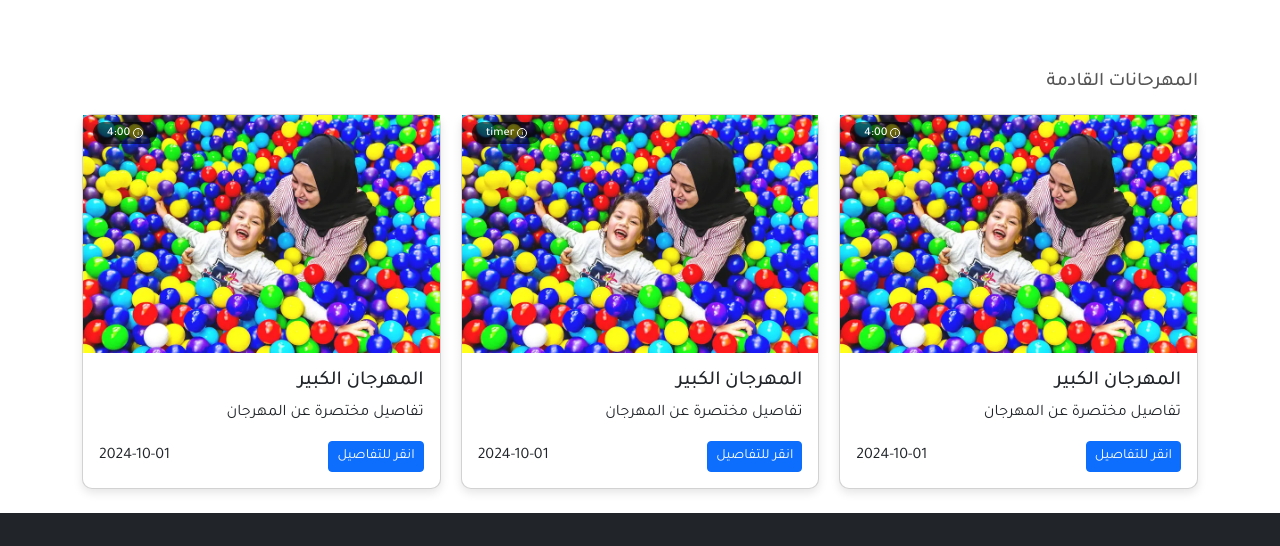
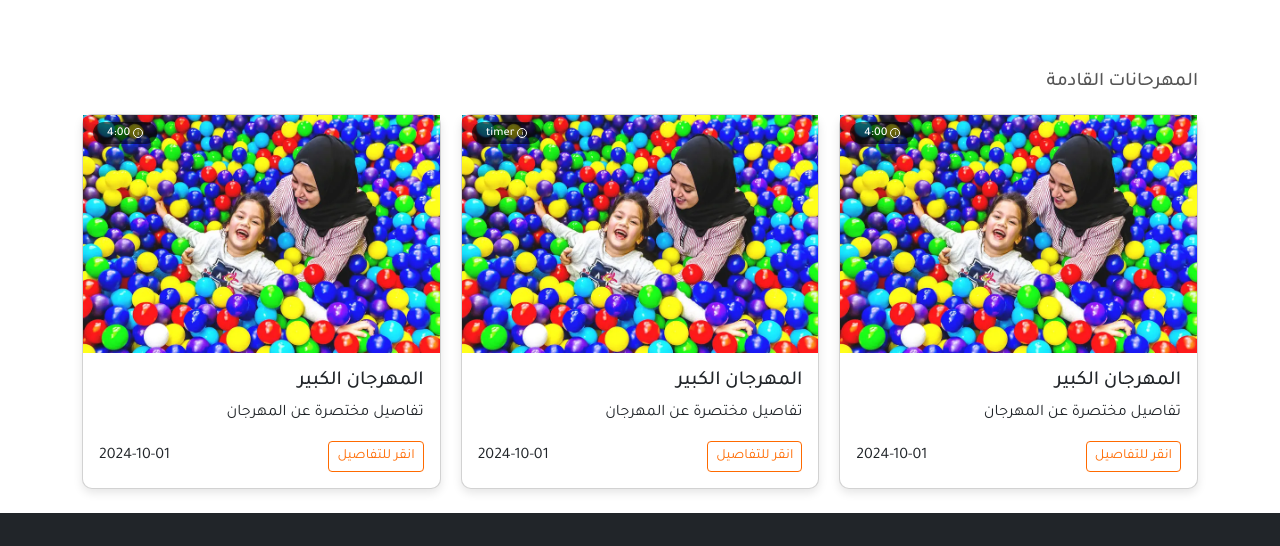
Before and after one commit to ibrahom3sman/mof-for-kids, a website: page pages/events.html in a window 1280 px wide. Shown: the part 254-800 px from the top of the page. Drawn offline with nearby package versions, Linux system fonts and the light colour scheme.

Commit message:
events-commit

```diff
--- a/assets/css/events.css
+++ b/assets/css/events.css
@@ -52,3 +52,12 @@
     text-align: center;
     font-size: 7px;
 }
+.upcoming-events-card a {
+    color: #ff6a00;
+    border: #ff6a00 1px solid;
+    transition: ease-in-out .3s;
+}
+.upcoming-events-card .card-body a:hover {
+    background-color: #ff6a00;
+    color: white !important;
+}
--- a/pages/events.html
+++ b/pages/events.html
@@ -41,7 +41,7 @@
                         <h5>المهرجان الكبير</h5>
                         <p>تفاصيل مختصرة عن المهرجان</p>
                         <div class="d-flex justify-content-between align-items-center">
-                            <a href="#" class="btn btn-primary btn-sm">انقر للتفاصيل</a>
+                            <a href="#" class="btn  btn-sm" style="color: #ff6a00;border: 1px solid #ff6a00;">انقر للتفاصيل</a>
                             <span>2024-10-01</span>
                         </div>
                     </div>
@@ -53,7 +53,7 @@
                         <h5>المهرجان الكبير</h5>
                         <p>تفاصيل مختصرة عن المهرجان</p>
                         <div class="d-flex justify-content-between align-items-center">
-                            <a href="#" class="btn btn-primary btn-sm">انقر للتفاصيل</a>
+                            <a href="#" class="btn  btn-sm">انقر للتفاصيل</a>
                             <span>2024-10-01</span>
                         </div>
                     </div>
@@ -65,7 +65,7 @@
                         <h5>المهرجان الكبير</h5>
                         <p>تفاصيل مختصرة عن المهرجان</p>
                         <div class="d-flex justify-content-between align-items-center">
-                            <a href="#" class="btn btn-primary btn-sm">انقر للتفاصيل</a>
+                            <a href="#" class="btn  btn-sm">انقر للتفاصيل</a>
                             <span>2024-10-01</span>
                         </div>
                     </div>
```
